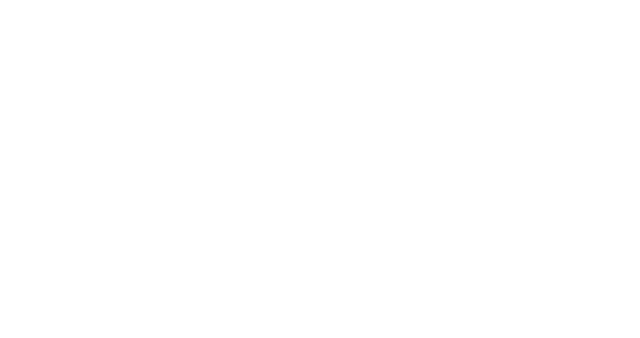
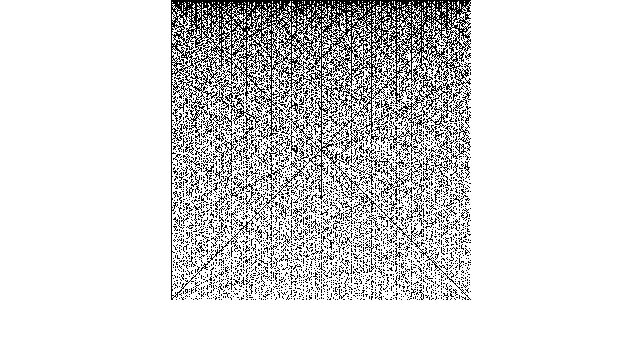
Before and after one commit to bloominstituteoftechnology/CS-Build-Week-1, a React (Create React App) app in the folder projects/life/: page / in a window 1280 px wide. Shown: the top 338 px of the page, without its empty margins (269-909 px from the left). Built offline with nearby package versions, Linux system fonts and the light colour scheme.

Commit message:
Have random black pixels showing in Life project

```diff
--- a/projects/life/src/App.js
+++ b/projects/life/src/App.js
@@ -2,18 +2,19 @@ import React, { Component } from 'react';
 import Life from './life';
 import './App.css';
 
+const cWidth = 400;
+const cHeight = 300;
 /**
  * Life canvas
  */
 class LifeCanvas extends Component {
-
   /**
    * Constructor
    */
   constructor(props) {
     super(props);
 
-    this.life = new Life(props.width, props.height);
+    this.life = new Life(cWidth, cHeight);
     this.life.randomize();
   }
 
@@ -21,7 +22,9 @@ class LifeCanvas extends Component {
    * Component did mount
    */
   componentDidMount() {
-    requestAnimationFrame(() => {this.animFrame()});
+    requestAnimationFrame(() => {
+      this.animFrame();
+    });
   }
 
   /**
@@ -31,20 +34,43 @@ class LifeCanvas extends Component {
     //
     // !!!! IMPLEMENT ME !!!!
     //
+    let canvas = this.refs.canvas;
+    let ctx = canvas.getContext('2d');
 
-    // Request another animation frame
+    let imageData = ctx.getImageData(0, 0, canvas.height, canvas.width);
+
+    let screenBuffer = imageData.data;
+
+    for (let height = 0; height < cHeight; height++) {
+      for (let width = 0; width < cWidth; width++) {
+        let index = height * +width * 4;
+
+        // let red = screenBuffer[index + 0];
+        // let green = screenBuffer[index + 1];
+        // let blue = screenBuffer[index + 2];
+        // let alpha = screenBuffer[index + 3];
+        screenBuffer[index + 3] = 255;
+      }
+    }
+
+    ctx.putImageData(imageData, 0, 0);
+
     // Update life and get cells
     // Get canvas framebuffer, a packed RGBA array
     // Convert the cell values into white or black for the canvas
     // Put the new image data back on the canvas
     // Next generation of life
+
+    requestAnimationFrame(() => {
+      this.animFrame();
+    });
   }
 
   /**
    * Render
    */
   render() {
-    return <canvas ref="canvas" width={this.props.width} height={this.props.height} />
+    return <canvas ref="canvas" width={cWidth} height={cHeight} />;
   }
 }
 
@@ -52,16 +78,15 @@ class LifeCanvas extends Component {
  * Life holder component
  */
 class LifeApp extends Component {
-
   /**
    * Render
    */
   render() {
     return (
       <div>
-        <LifeCanvas width={400} height={300} />
+        <LifeCanvas width={cWidth} height={cHeight} />
       </div>
-    )
+    );
   }
 }
 
@@ -69,7 +94,6 @@ class LifeApp extends Component {
  * Outer App component
  */
 class App extends Component {
-
   /**
    * Render
    */
--- a/projects/life/src/life.js
+++ b/projects/life/src/life.js
@@ -20,12 +20,18 @@ function Array2D(width, height) {
  * Life class
  */
 class Life {
-
   /**
    * Constructor
    */
   constructor(width, height) {
     // !!!! IMPLEMENT ME !!!!
+    this.width = width;
+    this.height = height;
+
+    this.cells = [Array2D(width, height), Array2D(width, height)];
+    // this.bufferIndex = 0;
+
+    // this.randomize();
   }
 
   /**
@@ -35,6 +41,7 @@ class Life {
    */
   getCells() {
     // !!!! IMPLEMENT ME !!!!
+    return this.cells;
   }
 
   /**
```
